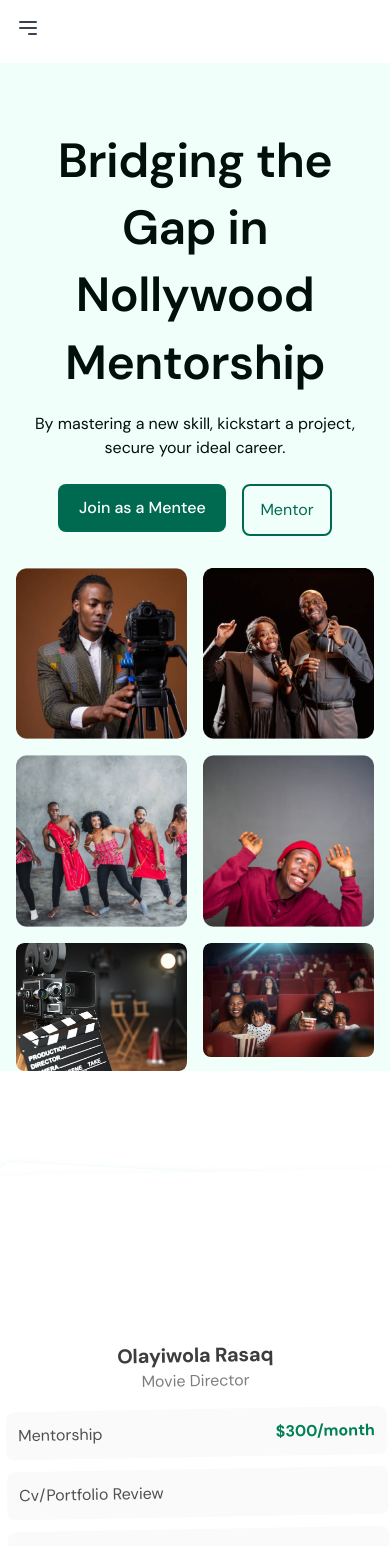
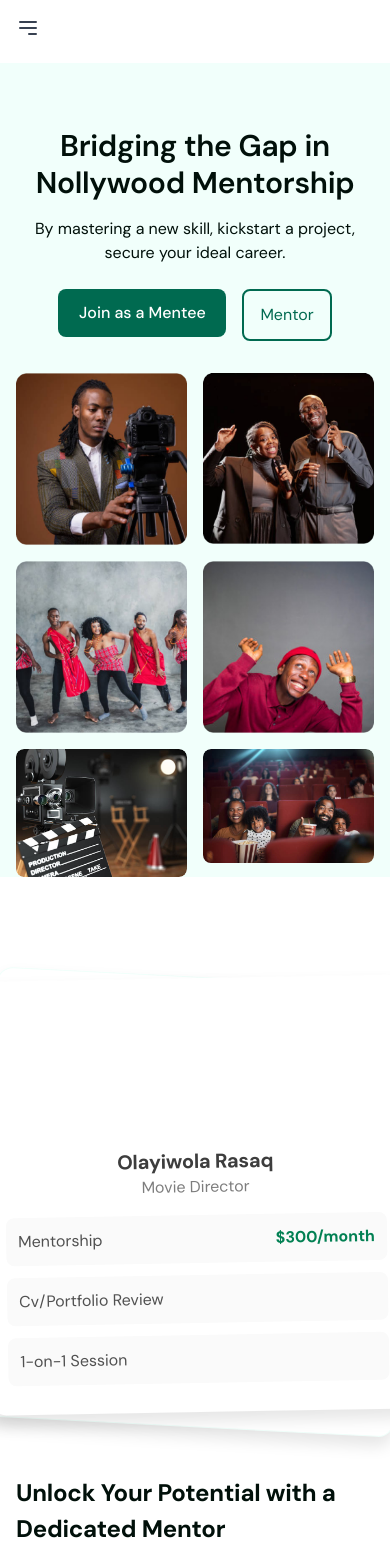
Before and after one commit to Omolara5861/superstar-mentors, a Next.js app: page / in a window 390 px wide. Shown: the top 1546 px of the page. Built offline with nearby package versions, Linux system fonts and the light colour scheme.

Commit message:
style: :iphone: Make code responsive

```diff
--- a/src/app/globals.css
+++ b/src/app/globals.css
@@ -38,6 +38,23 @@ h3 {
   letter-spacing: -0.01em;
 }
 
+@media (max-width: 768px) {
+  h1 {
+      font-size: 30px;
+      line-height: 37.2px;
+    }
+
+    h2 {
+      font-size: 24px;
+      line-height: 36px;
+    }
+
+    h3 {
+      font-size: 20px;
+      line-height: 25.4px;
+    }
+}
+
 .mentor-parent {
   background: #fff;
   width: 418.75px;
--- a/src/components/home/mentorshipDetails/Mentorship.tsx
+++ b/src/components/home/mentorshipDetails/Mentorship.tsx
@@ -39,7 +39,7 @@ const MentorshipDetails = () => {
 
                 {/* Benefits Section */}
                 <div className="lg:w-2/3 w-full">
-                    <h2 className="text-3xl font-bold text-gray-800 mb-6">
+                    <h2>
                         Unlock Your Potential with a Dedicated Mentor
                     </h2>
                     <p className="text-text mb-8">
--- a/src/components/testimonial/Testimonial.tsx
+++ b/src/components/testimonial/Testimonial.tsx
@@ -56,7 +56,7 @@ const TestimonialCarousel = () => {
         <section className="bg-green-50 py-16 relative">
             <div className="container mx-auto px-4">
                 {/* Title */}
-                <h2 className="text-3xl font-bold text-center text-gray-800 mb-12">
+                <h2 className=" text-center mb-12">
                     Why rely solely on our words?
                 </h2>
 
--- a/src/pages/home/Home.tsx
+++ b/src/pages/home/Home.tsx
@@ -17,19 +17,11 @@ const HomePage = () => {
             <div className="container m-auto flex flex-col justify-center py-10 text-center bg-white text-zinc-950">
                 <div className="flex flex-col w-full max-md:max-w-full">
                     <div className="flex flex-col items-center w-full max-md:max-w-full">
-                        <div className="text-4xl font-bold tracking-tight leading-snug max-md:max-w-full">
+                        <h2 className="max-md:max-w-full">
                             “STUDY FROM THE MASTER AND BE A MASTER YOURSELF”
-                        </div>
-                        <div className="mt-4 text-lg tracking-normal leading-6 w-[593px] max-md:max-w-full text-subtext">
-                                Our website helps you easily{" "}
-                            <span className="font-medium text-primary">IDENTIFY</span>
-                       ,
-                            <span className="font-medium text-primary">NETWORK,</span>{" "}
-                            <span className="font-medium text-primary">LEARN, MENTOR,</span>
-                             and
-                            <span className="font-medium text-primary">GROW</span>
-
-                                your skills from any place.
+                        </h2>
+                        <div className="mt-4 mb-10 w-[593px] max-md:max-w-full text-subtext">
+                                Our website helps you easily<span className="font-medium text-primary">IDENTIFY</span>, <span className="font-medium text-primary">NETWORK,</span> <span className="font-medium text-primary">LEARN, MENTOR,</span> and <span className="font-medium text-primary">GROW</span> your skills from any place.
                         </div>
                     </div>
 
```
